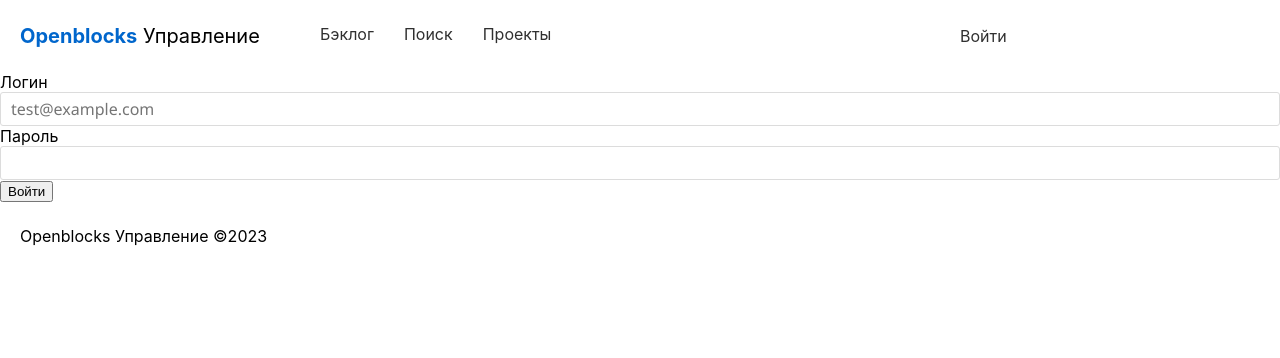
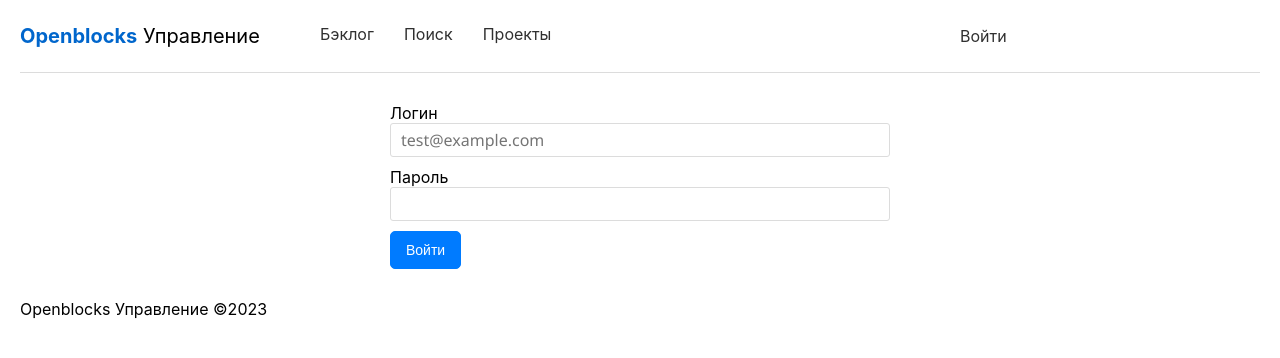
Before and after one commit to IgorIvkin/openblocks-management-frontend, a React (Create React App) app: page /login in a window 1280 px wide. Shown: the top 358 px of the page. Built offline with nearby package versions, Linux system fonts and the light colour scheme.

Commit message:
MAN-22 Logout possibility added

```diff
--- a/src/App.js
+++ b/src/App.js
@@ -25,7 +25,7 @@ const App = observer(() => {
                 <BrowserRouter>
                     <ManagementHeader/>
                     <Routes>
-                        <Route path="/login" element={<LoginForm/>}/>
+                        <Route path="/login" element={<LoginForm errorStore={errorStore} />}/>
                         <Route path="/" element={<PrivateRoute/>}>
                             <Route path="" element={<Backlog/>}/>
                             <Route path="backlog" element={<Backlog/>}/>
--- a/src/clients/AuthClient.js
+++ b/src/clients/AuthClient.js
@@ -6,7 +6,11 @@ class AuthClient {
         return restTemplate.post("/api/v1/auth", {
             "userName": login,
             "password": password
-        })
+        });
+    }
+
+    async logout() {
+        return restTemplate.get("/api/v1/auth/logout");
     }
 }
 
--- /dev/null
+++ b/src/components/LoginForm/LoginForm.css
@@ -0,0 +1,13 @@
+.login-form {
+    margin: 24px 20px;
+    border-top: 1px solid #dcdcdc;
+}
+
+.login-form form {
+    margin: 30px auto;
+    max-width: 500px;
+}
+
+.login-form .login-form-item {
+    margin: 0 0 10px 0;
+}
--- a/src/components/LoginForm/LoginForm.js
+++ b/src/components/LoginForm/LoginForm.js
@@ -1,7 +1,9 @@
+import './LoginForm.css';
 import React, {useState} from "react";
 import AuthService from "../../service/AuthService";
+import ErrorUtilService from "../../service/ErrorUtilService";
 
-function LoginForm() {
+function LoginForm({errorStore}) {
 
     const [login, setLogin] = useState("");
     const [password, setPassword] = useState("");
@@ -17,28 +19,41 @@ function LoginForm() {
     };
 
     async function authenticate(event) {
-        event.preventDefault()
-        await AuthService.authenticate(login, password)
+        event.preventDefault();
+        try {
+            await AuthService.authenticate(login, password);
+        } catch (error) {
+            ErrorUtilService.handleGenericApiError(errorStore, error, "Не удалось войти");
+        }
     }
 
     return (
         <div className={"login-form"}>
             <form onSubmit={authenticate}>
+                <div className={"login-form-item"}>
                     <label htmlFor={"login"}>Логин</label>
                     <input type={"text"}
                            value={login}
+                           autoComplete={"off"}
                            placeholder={"test@example.com"}
                            name={"login"}
                            onChange={onLoginChange}/>
-                <br/>
+                </div>
+
+                <div className={"login-form-item"}>
                     <label htmlFor={"password"}>Пароль</label>
                     <input type={"password"}
+                           autoComplete={"off"}
                            value={password}
                            name={"password"}
                            onChange={onPasswordChange}/>
-                <button>
+                </div>
+
+                <div className={"login-form-item"}>
+                    <button className={"btn-add"}>
                         Войти
                     </button>
+                </div>
             </form>
         </div>
     );
--- a/src/components/Profile/Profile.css
+++ b/src/components/Profile/Profile.css
@@ -40,6 +40,16 @@
     color: #0d42ff;
 }
 
+.generic-container .user-card .user-card-common .user-card-menu .user-card-logout-item a:link,
+.generic-container .user-card .user-card-common .user-card-menu .user-card-logout-item a:visited {
+    text-decoration: none;
+    color: #cc0000;
+}
+
+.generic-container .user-card .user-card-common .user-card-menu .user-card-logout-item a:hover {
+    color: #ff0000;
+}
+
 .generic-container .user-card .user-card-common .user-card-profile-items {
 }
 
--- a/src/components/Profile/UserCard.js
+++ b/src/components/Profile/UserCard.js
@@ -3,6 +3,7 @@ import React, {useState, useEffect} from "react";
 import UserClient from "../../clients/UserClient";
 import UserProfile from "./UserProfile";
 import UserProfilePassword from "./UserProfilePassword";
+import AuthClient from "../../clients/AuthClient";
 
 function UserCard({activeTab, errorStore}) {
 
@@ -24,6 +25,13 @@ function UserCard({activeTab, errorStore}) {
         return "";
     }
 
+    async function onClickLogout() {
+        await AuthClient.logout();
+        localStorage.removeItem('access_token');
+        console.log("Successfully logout");
+        document.location.href = '/';
+    }
+
     useEffect(() => {
         getUserCard();
     }, []);
@@ -43,6 +51,10 @@ function UserCard({activeTab, errorStore}) {
                     <div className={"user-card-menu-item " + getActiveTabClass("password")}>
                         <a href={"/profile/password"}>Пароль</a>
                     </div>
+                    <div className={"user-card-menu-item user-card-logout-item"}>
+                        <a href={"#"}
+                           onClick={onClickLogout}>Выйти</a>
+                    </div>
                 </div>
                 <div className={"user-card-info"}>
                     {activeTab === "profile" &&
--- a/src/config/axiosConfig.js
+++ b/src/config/axiosConfig.js
@@ -14,7 +14,7 @@ export const restTemplate = axios.create({
 });
 
 restTemplate.interceptors.request.use((request) => {
-    let token = localStorage.getItem("token");
+    let token = localStorage.getItem("access_token");
     if (token) {
         request.headers['Authorization'] = "Bearer " + token;
     }
--- a/src/service/AuthService.js
+++ b/src/service/AuthService.js
@@ -4,19 +4,15 @@ import UserStore from "../store/UserStore";
 class AuthService {
 
     async authenticate(userName, password) {
-        try {
         let response = await AuthClient.login(userName, password)
         let token = response.data.token
         if (token) {
-                localStorage.setItem("token", response.data.token)
+            localStorage.setItem("access_token", response.data.token)
             UserStore.setAuth(true)
             document.location.href = "/"
         } else {
             UserStore.setAuth(false)
         }
-        } catch (error) {
-            console.log("Authentication error: " + error)
-        }
     };
 }
 
--- a/src/store/UserStore.js
+++ b/src/store/UserStore.js
@@ -13,7 +13,7 @@ class UserStore {
     }
 
     checkAuth() {
-        this.isAuthenticated = !!localStorage.getItem("token");
+        this.isAuthenticated = !!localStorage.getItem("access_token");
         return this.isAuthenticated;
     }
 
```
Lines whose indentation alone changed are shown as unchanged.
